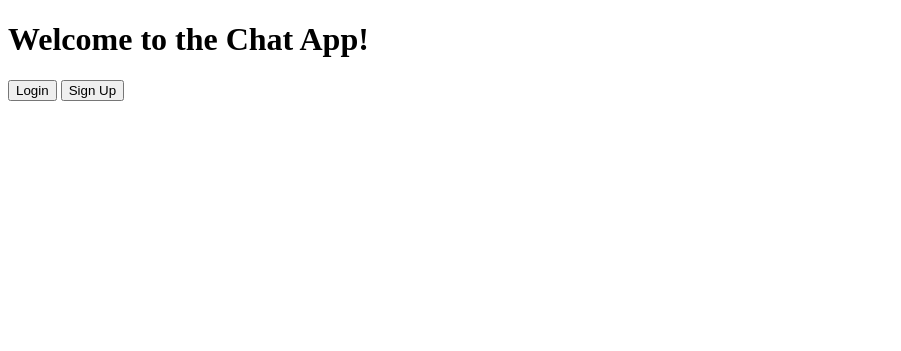
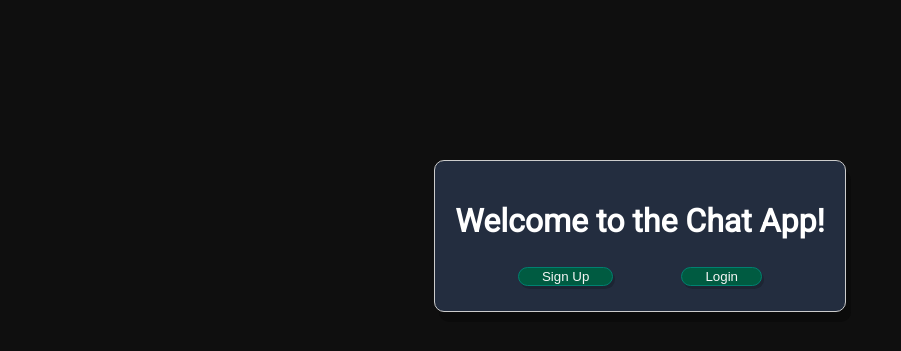
Before and after one commit to allen7hearz/chatapp, a Flask app: page / in a window 1280 px wide. Shown: the top 351 px of the page, without its empty margins (0-901 px from the left). Run offline with Flask 3, Linux system fonts and the light colour scheme.

Commit message:
html change

```diff
--- a/templates/index.html
+++ b/templates/index.html
@@ -1,13 +1,24 @@
 <!DOCTYPE html>
 <html lang="en">
 <head>
+    <link rel="preconnect" href="https://fonts.googleapis.com%22%3E/
+    <link rel="preconnect" href="https://fonts.gstatic.com/" crossorigin>
+    <link href="https://fonts.googleapis.com/css2?family=Roboto&family=Tinos:ital@1&display=swap" rel="stylesheet">
+    <link rel="stylesheet" href="static/index.css">
     <meta charset="UTF-8">
     <meta name="viewport" content="width=device-width, initial-scale=1.0">
     <title>Chat Application</title>
 </head>
 <body>
-    <h1>Welcome to the Chat App!</h1>
-    <a href="/login"><button>Login</button></a>
-    <a href="/signup"><button>Sign Up</button></a>
+    <div class="box">
+        <h1 class="header">Welcome to the Chat App!</h1>
+
+        <button class="signup"><a href="/signup">Sign Up</a></button>
+
+        <button class="login"><a href="/login">Login</a></button>
+    </div>
+
+
+
 </body>
 </html>
```
